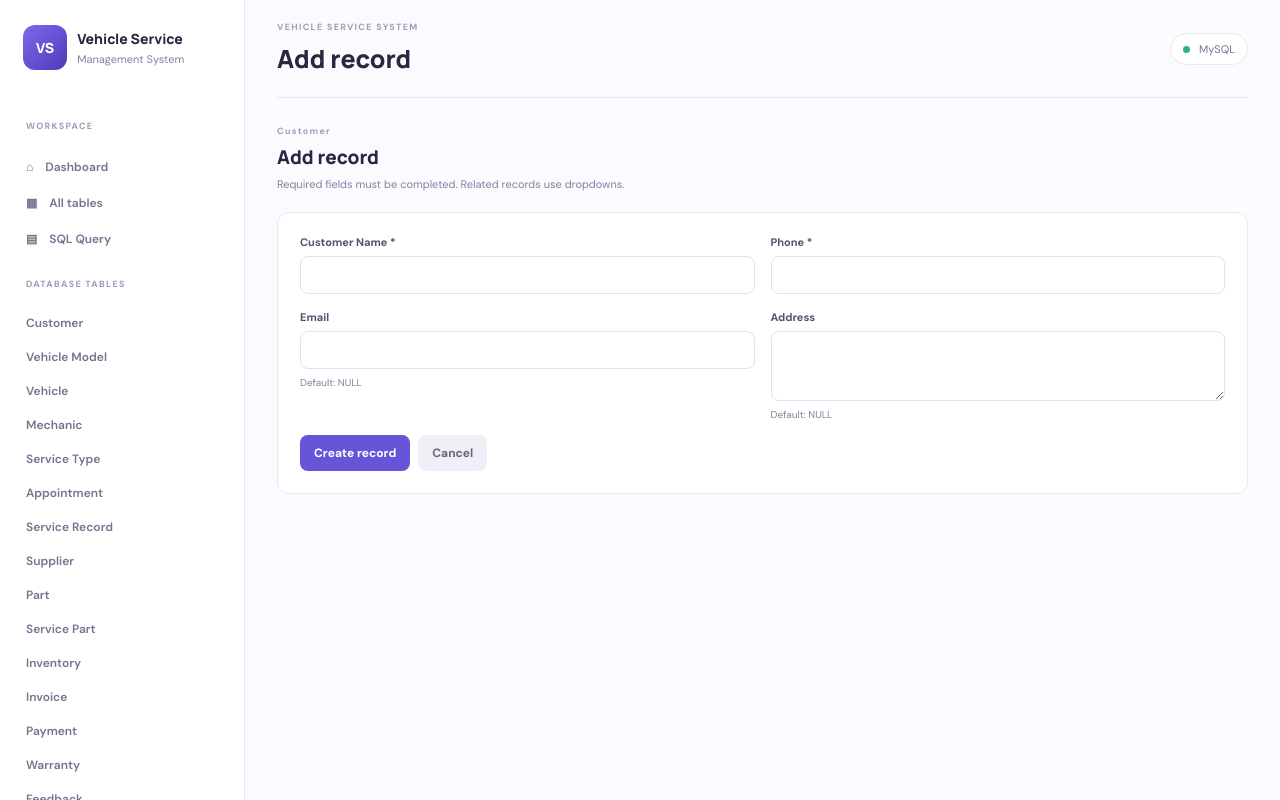
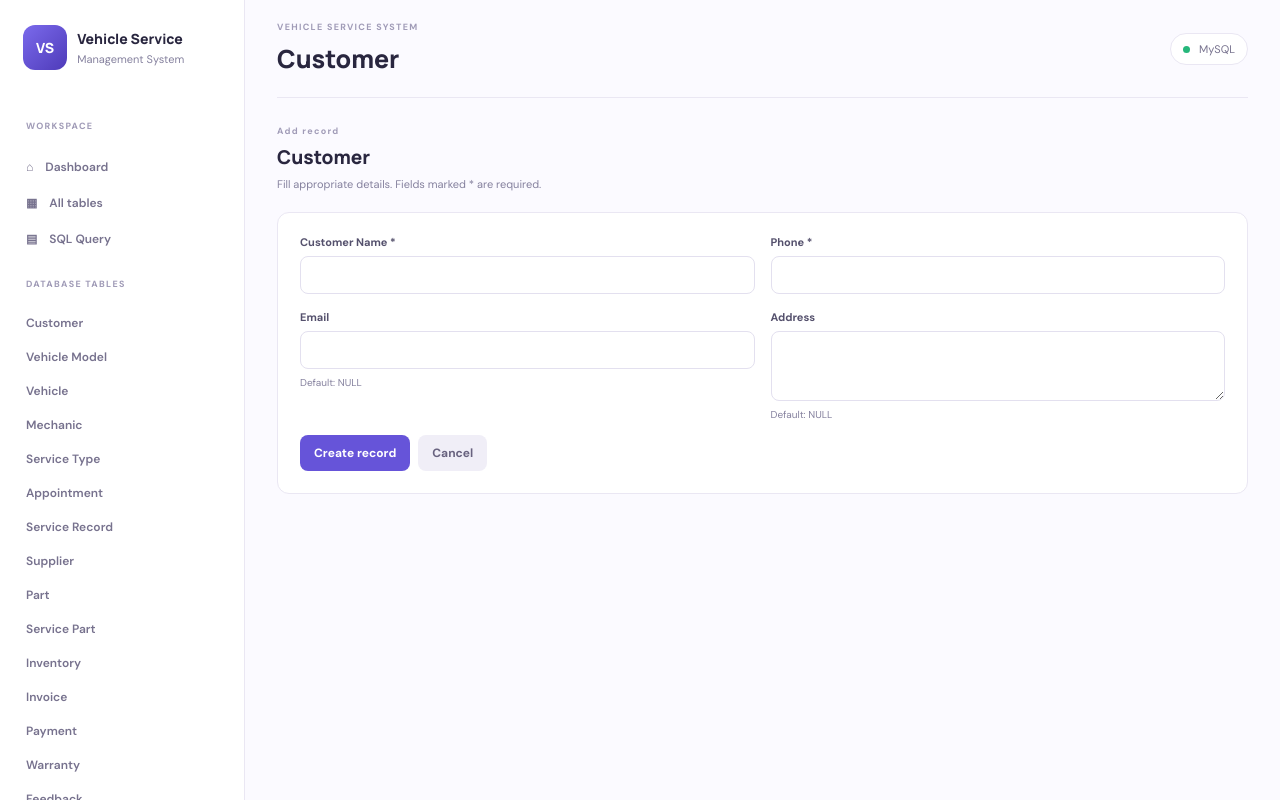
Before and after one commit to SourishHere/dbms---workbench, a Flask app: page /table/CUSTOMER/add in a window 1280 px wide. Run offline with Flask 3, Linux system fonts and the light colour scheme.

Commit message:
Improve add record heading

```diff
--- a/templates/form.html
+++ b/templates/form.html
@@ -1,12 +1,12 @@
 {% extends "base.html" %}
 {% block title %}{{ mode|capitalize }} {{ label }}{% endblock %}
-{% block heading %}{{ mode|capitalize }} record{% endblock %}
+{% block heading %}{{ label }}{% endblock %}
 {% block content %}
 <section class="sectionhead">
   <div>
-    <p class="eyebrow">{{ label }}</p>
-    <h2>{{ mode|capitalize }} record</h2>
-    <p>Required fields must be completed. Related records use dropdowns.</p>
+    <p class="eyebrow">{{ mode|capitalize }} record</p>
+    <h2 class="form-table-title">{{ label }}</h2>
+    <p>Fill appropriate details. Fields marked * are required.</p>
   </div>
 </section>
 
```
